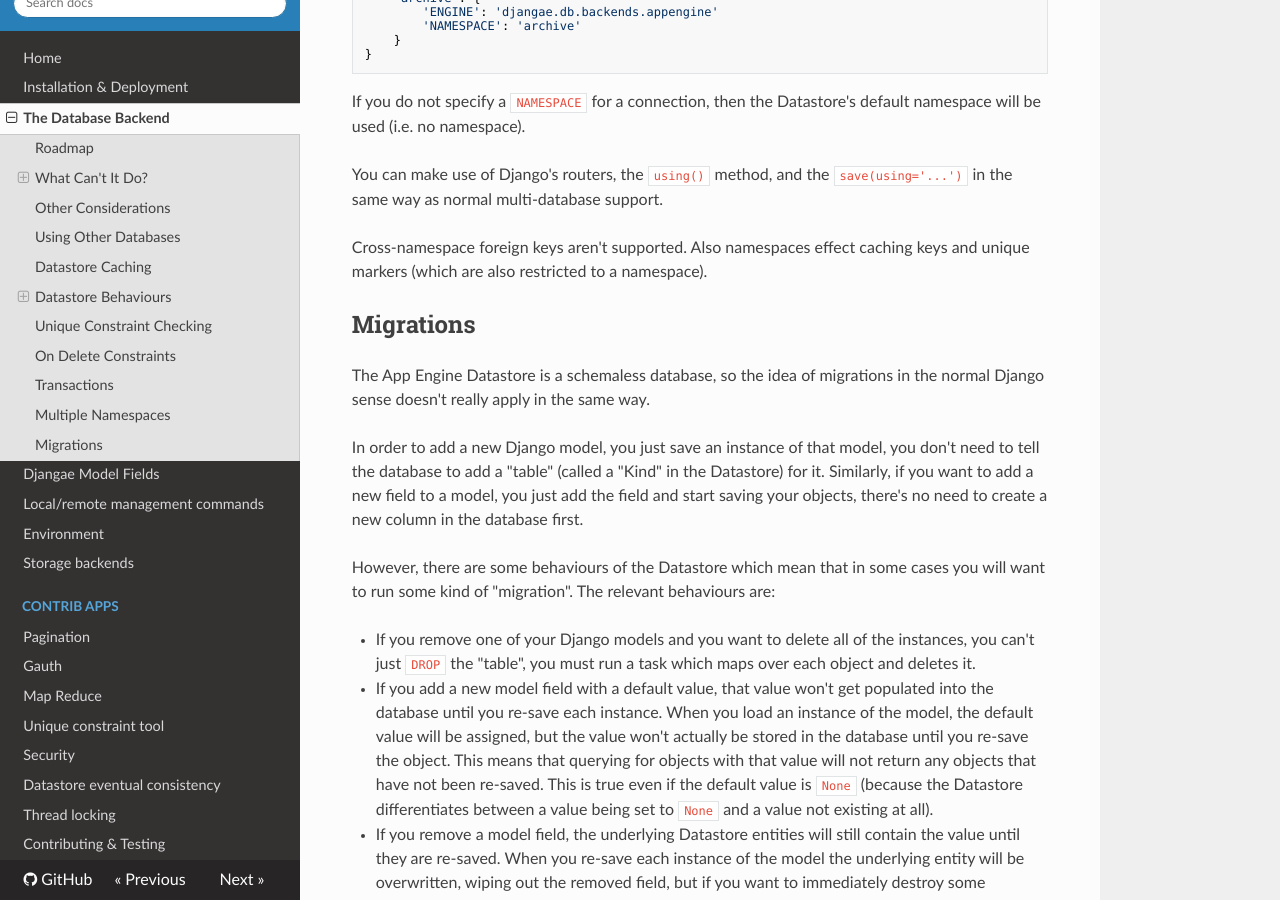
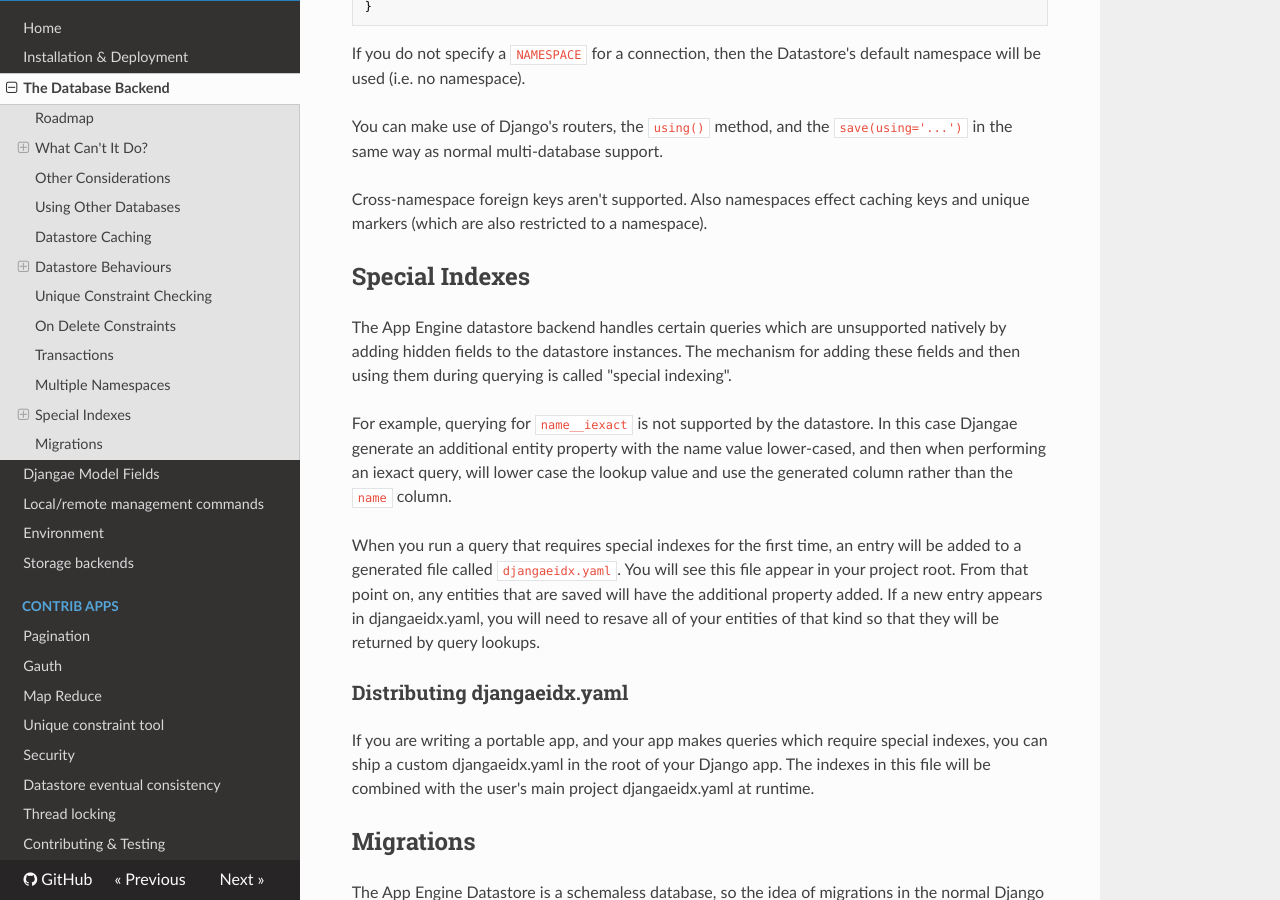
Before and after one commit to wittfabian/djangae, an MkDocs documentation site: the page built from docs/db_backend.md, in a window 1280 px wide and 900 px high, scrolled down 8146 px. Built offline with MkDocs 1.6.1, drawn with Linux system fonts in a browser that asks for light colours; nearby versions of some CDN libraries; old or Windows-style settings are respelled for this version of MkDocs; some of the changed text lies outside the part shown.

```diff
--- a/docs/db_backend.md
+++ b/docs/db_backend.md
@@ -271,6 +269,22 @@ You can make use of Django's routers, the `using()` method, and the `save(using=
 
 Cross-namespace foreign keys aren't supported. Also namespaces effect caching keys and unique markers (which are also restricted to a namespace).
 
+## Special Indexes
+
+The App Engine datastore backend handles certain queries which are unsupported natively by adding hidden fields to the datastore instances.
+The mechanism for adding these fields and then using them during querying is called "special indexing".
+
+For example, querying for `name__iexact` is not supported by the datastore. In this case Djangae generate an additional entity property with the name
+value lower-cased, and then when performing an iexact query, will lower case the lookup value and use the generated column rather than the `name` column.
+
+When you run a query that requires special indexes for the first time, an entry will be added to a generated file called `djangaeidx.yaml`. You will
+see this file appear in your project root. From that point on, any entities that are saved will have the additional property added. If a new entry
+appears in djangaeidx.yaml, you will need to resave all of your entities of that kind so that they will be returned by query lookups.
+
+### Distributing djangaeidx.yaml
+
+If you are writing a portable app, and your app makes queries which require special indexes, you can ship a custom djangaeidx.yaml in the root of
+your Django app. The indexes in this file will be combined with the user's main project djangaeidx.yaml at runtime.
 
 ## Migrations
 
```
Also changed, not shown: other parts of docs/db_backend.md (+0 -2 lines), CHANGELOG.md (+4 -0 lines).
